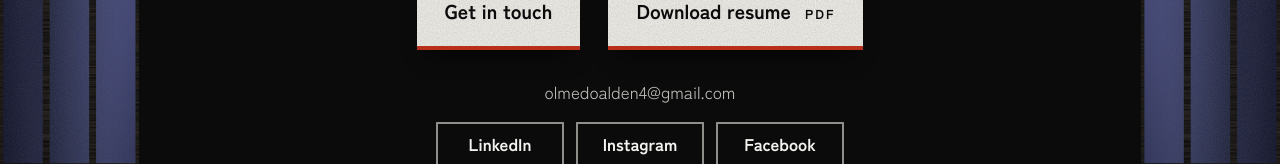
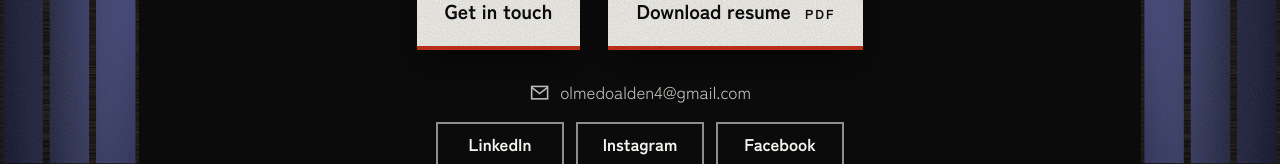
Before and after one commit to n4t5Uuu/Bleach-Inspired-Portfolio, a Next.js app: page / in a window 1280 px wide. Shown: the part 7121-7285 px from the top of the page. Built offline with nearby package versions, Linux system fonts and the light colour scheme; a web font is replaced by a local one.

Commit message:
feat(content): add an envelope icon to the email link
A small drawn envelope, square-cornered like the site's other marks,
takes the link's colour and is hidden from screen readers since the
address beside it already names the link.

```diff
--- a/src/app/globals.css
+++ b/src/app/globals.css
@@ -2743,11 +2743,23 @@ span.resume-close {
 .close-email {
   display: inline-flex;
   align-items: center;
+  gap: 10px;
   min-height: 44px;
   margin-top: 20px;
   color: var(--mist);
   font-size: 1.0625rem;
   overflow-wrap: anywhere;
+}
+
+/* square corners and a square join, like the rest of the site's drawn marks */
+.close-email svg {
+  flex: none;
+  width: 1.25em;
+  height: 1.25em;
+  fill: none;
+  stroke: currentColor;
+  stroke-width: 1.75;
+  stroke-linejoin: miter;
 }
 
 .close-email:hover,
--- a/src/app/page.tsx
+++ b/src/app/page.tsx
@@ -156,6 +156,10 @@ export default function Home() {
             <ResumeLink variant="close" />
           </div>
           <a className="close-email" href={`mailto:${site.email}`}>
+            <svg viewBox="0 0 24 24" aria-hidden="true">
+              <rect x="3" y="5" width="18" height="14" />
+              <path d="m3 6 9 7 9-7" />
+            </svg>
             {site.email}
           </a>
           <ul className="close-links">
```
